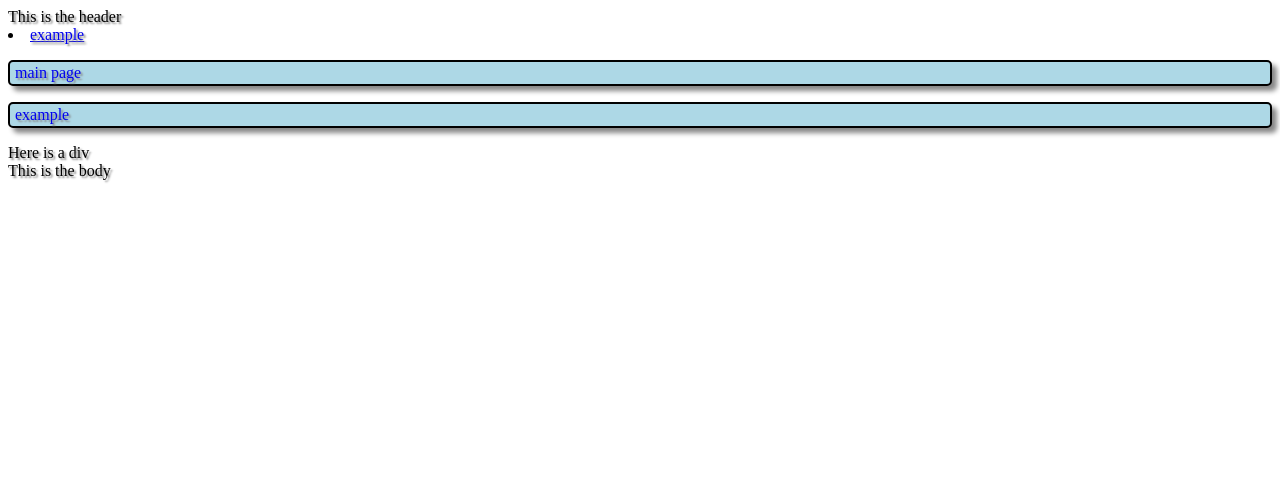
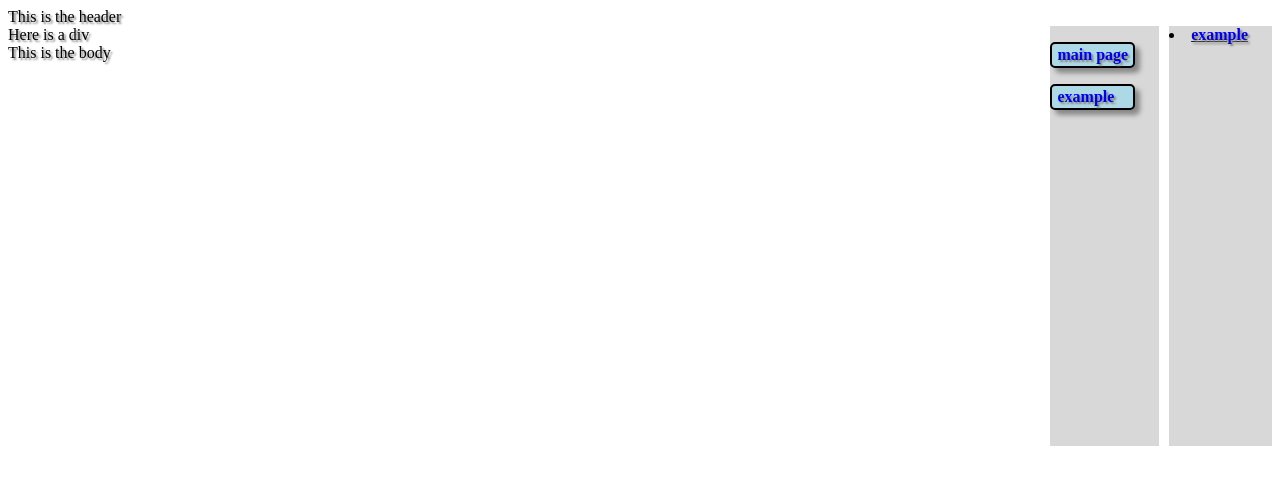
Before and after one commit to react2tech/website, a plain HTML site: page testing.html in a window 1280 px wide. Drawn offline with Linux system fonts and the light colour scheme.

Commit message:
adding style to nav

```diff
--- a/testing.html
+++ b/testing.html
@@ -36,9 +36,9 @@
 
 }
     .floatright  {
-        float:right;
-        clear:right;
-        margin:10px;
+        float: right;
+        clear: right;
+        margin: 10px;
     }
     .navLink  {
         display: block;
@@ -49,6 +49,14 @@
         text-decoration: none;
         box-shadow: 5px 5px 5px #888888;
 
+    }
+    nav  {
+        background: #d8d8d8;
+        font-weight: bold;
+        float: right;
+        height: 420px;
+        padding-right: 24px;
+        margin-left: 10px;
     }
     li  {
         border: 2px;
```
